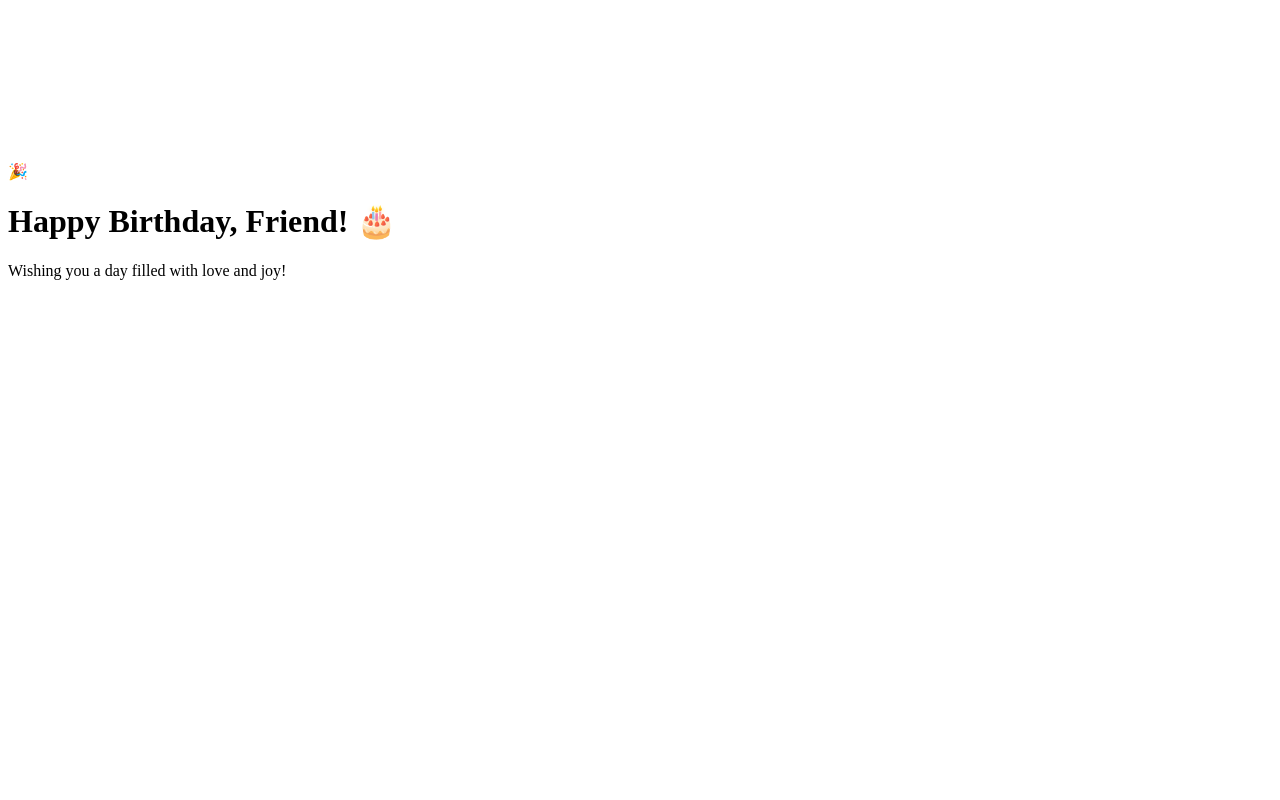
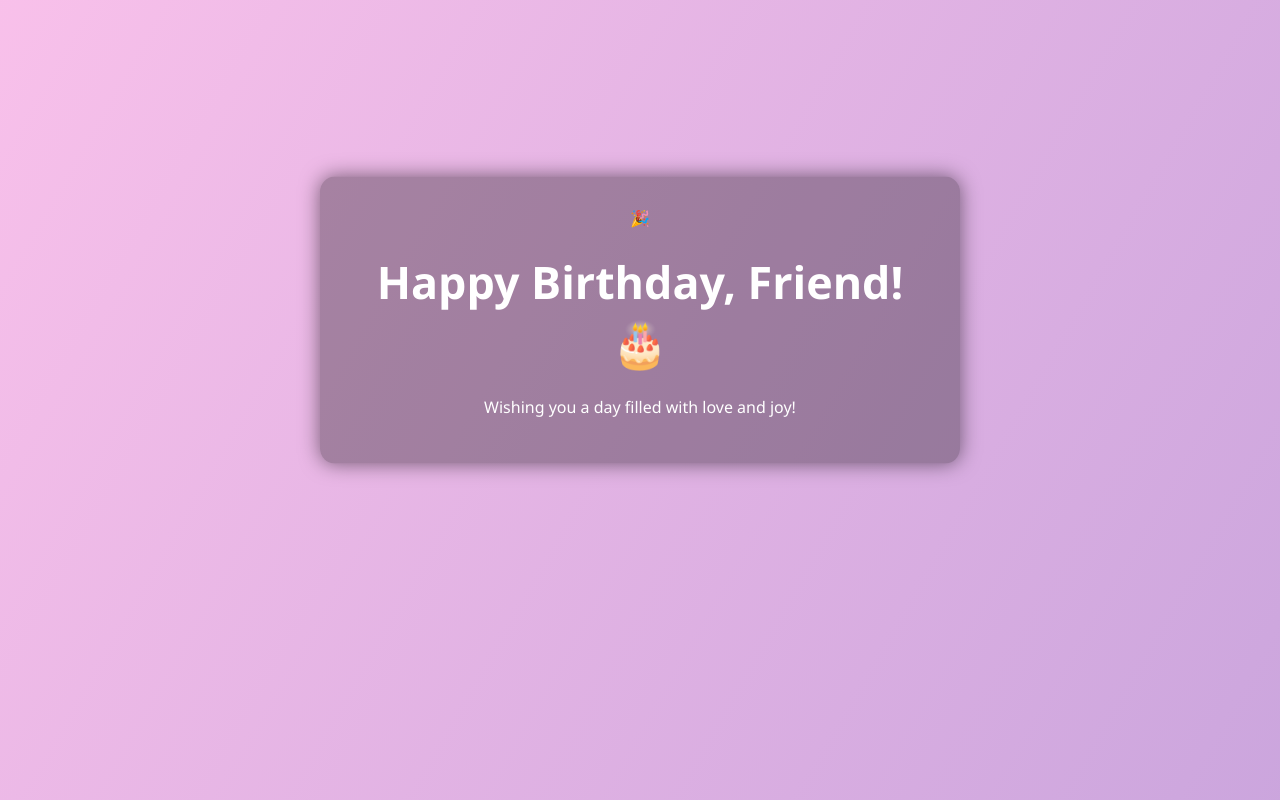
Before and after one commit to sonvir2587/Private, a plain HTML site: page bday/index.html in a window 1280 px wide. Drawn offline with Linux system fonts and the light colour scheme.

Commit message:
style.css

```diff
--- a/bday/style.css
+++ b/bday/style.css
@@ -1,18 +1,52 @@
-const background = document.querySelector(".background");
-const emojis = ["🌸", "🌼", "💐", "🌺", "🌻", "🌷"];
-
-function createFlower() {
-  const flower = document.createElement("span");
-  flower.innerText = emojis[Math.floor(Math.random() * emojis.length)];
-  flower.style.left = Math.random() * 100 + "vw";
-  flower.style.animationDuration = 3 + Math.random() * 5 + "s";
-  flower.style.opacity = Math.random();
-  flower.style.fontSize = Math.random() * 20 + 20 + "px";
-  background.appendChild(flower);
-
-  setTimeout(() => {
-    flower.remove();
-  }, 8000);
+body, html {
+  margin: 0;
+  padding: 0;
+  overflow: hidden;
+  height: 100%;
+  width: 100%;
+  font-family: 'Segoe UI', sans-serif;
+  background: linear-gradient(120deg, #ff9a9e, #fad0c4, #fbc2eb, #a18cd1);
+  background-size: 600% 600%;
+  animation: gradient 15s ease infinite;
+  position: relative;
+  color: white;
 }
 
-setInterval(createFlower, 200);
+@keyframes gradient {
+  0% { background-position: 0% 50%; }
+  50% { background-position: 100% 50%; }
+  100% { background-position: 0% 50%; }
+}
+
+.message {
+  position: absolute;
+  top: 40%;
+  left: 50%;
+  transform: translate(-50%, -50%);
+  text-align: center;
+  z-index: 1;
+  background-color: rgba(0, 0, 0, 0.3);
+  padding: 30px;
+  border-radius: 15px;
+  box-shadow: 0 0 20px rgba(0,0,0,0.5);
+}
+
+.message h1 {
+  font-size: 2.8em;
+  margin: 0.5em 0;
+  color: #fff;
+}
+
+.background span {
+  position: absolute;
+  top: -50px;
+  font-size: 24px;
+  animation: fall linear infinite;
+}
+
+@keyframes fall {
+  to {
+    transform: translateY(110vh) rotate(360deg);
+    opacity: 0;
+  }
+}
```
